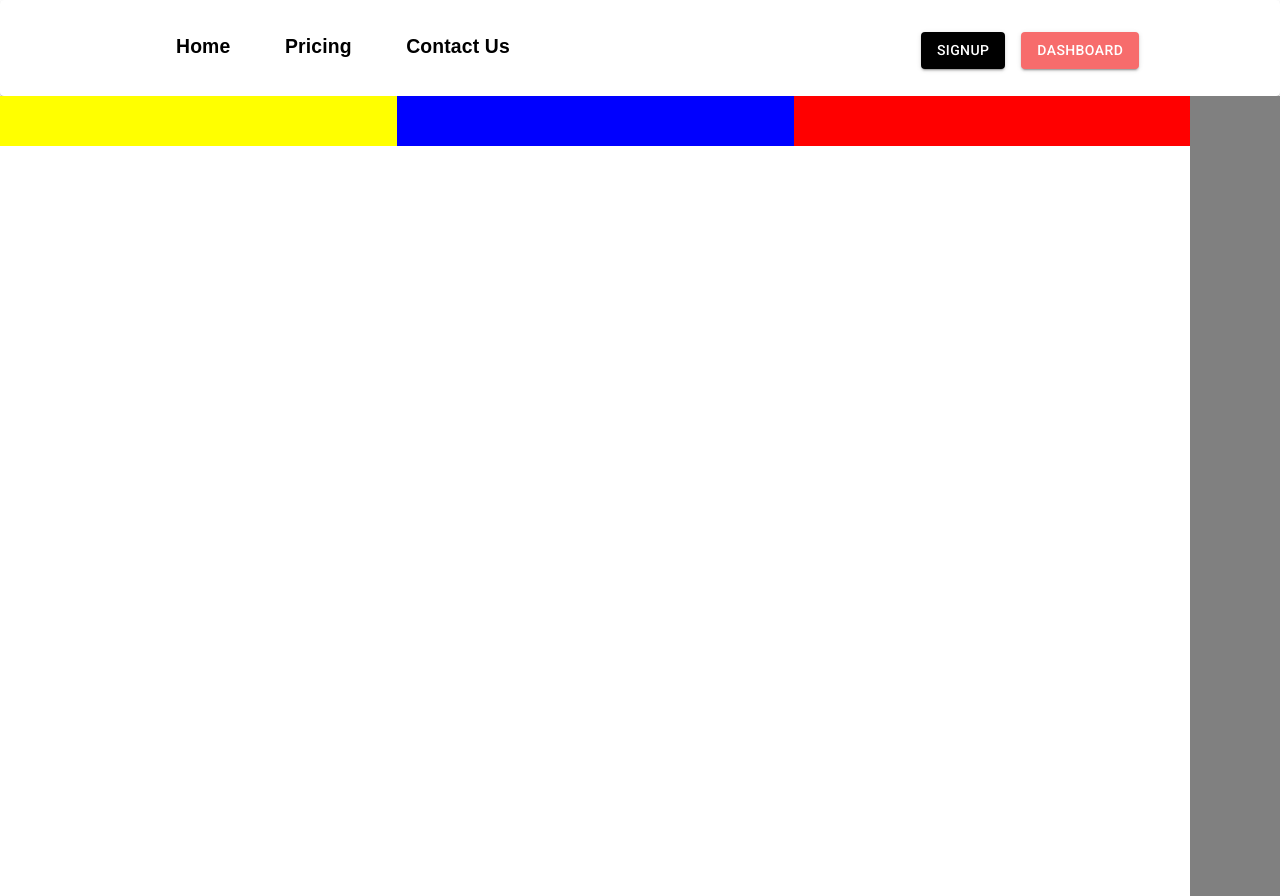
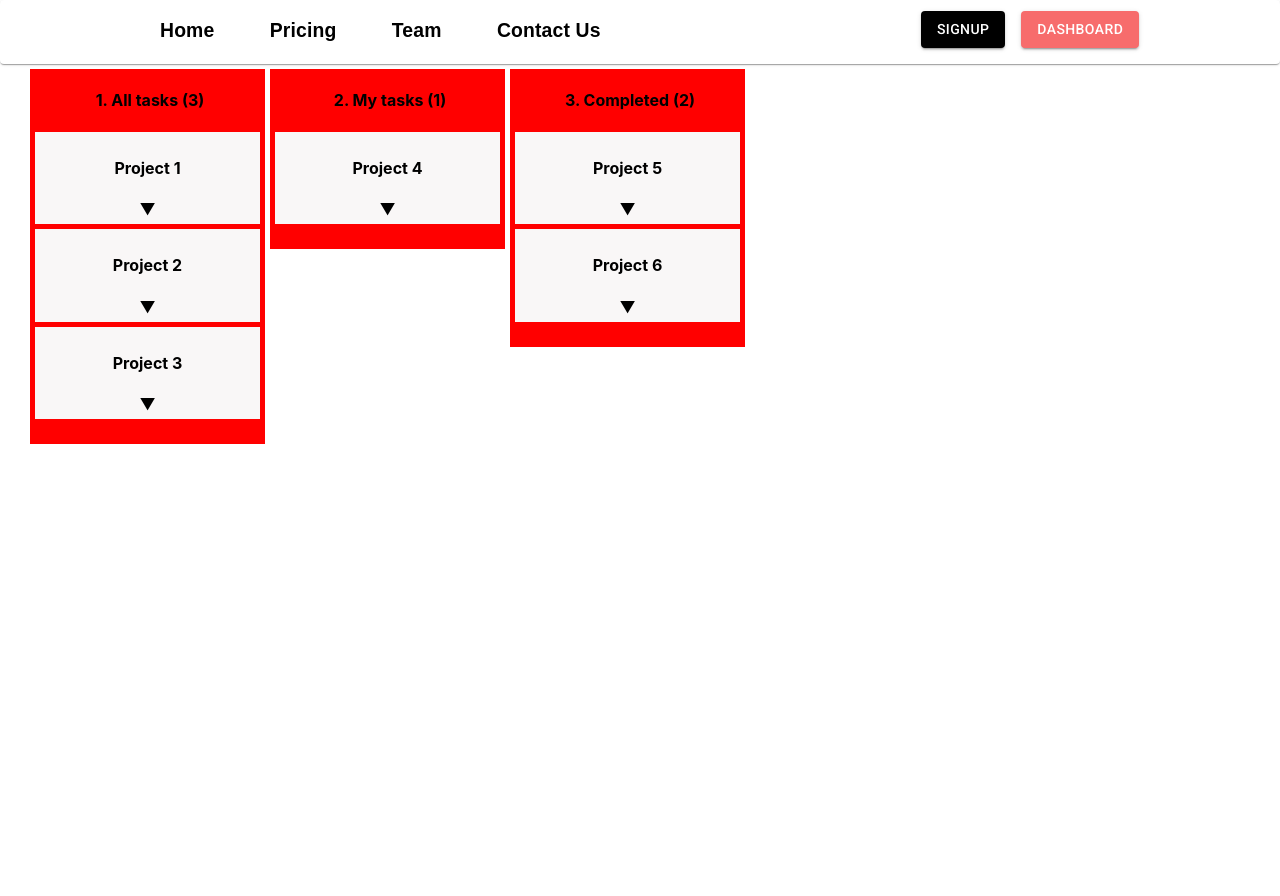
Before and after one commit to Taskiton/taskiton, a React (Create React App) app: page /dashboard in a window 1280 px wide. After the commit the page ends 800 px from the top, so only its background shows below. Built offline with nearby package versions, Linux system fonts and the light colour scheme.

Commit message:
Kanban board

```diff
--- a/src/App.js
+++ b/src/App.js
@@ -15,9 +15,9 @@ const useStyles = makeStyles(theme => ({
     padding: theme.spacing(2),
     textAlign: 'right',
     color: theme.palette.text.secondary,
-    height: '8vh',
+    height: '4vh',
     [theme.breakpoints.down('xs')]: {
-      height: '6vh',
+      height: '4vh',
     }
   }
 }));
--- a/src/dashboard/Dashboard.js
+++ b/src/dashboard/Dashboard.js
@@ -1,10 +1,18 @@
 import React from 'react';
+import Kanban from './Kanban';
 
 import { makeStyles } from '@material-ui/core/styles';
-import Paper from '@material-ui/core/Paper';
+import Hidden from '@material-ui/core/Hidden';
 import Grid from '@material-ui/core/Grid';
 
 const useStyles = makeStyles(theme => ({
+    mainGrids: {
+        width: "32vw",
+        height: "90vh",
+        [theme.breakpoints.down('xs')]: {
+            width: "100vw",
+        }
+    }
 }));
 
 export default function Dashboard() {
@@ -13,20 +21,7 @@ export default function Dashboard() {
 
     return (
         <div>
-            <Grid container spacing={0}>
-                <Grid style= {{width:"31vw"}}>
-                    <div style= {{"height":50, "backgroundColor":"yellow"}}></div>
-                </Grid>
-                <Grid style= {{width:"31vw"}}>
-                    <div style= {{"height":50, "backgroundColor":"blue"}}></div>
-                </Grid>
-                <Grid style= {{width:"31vw"}}>
-                    <div style= {{"height":50, "backgroundColor":"red"}}></div>
-                </Grid>
-                <Grid style= {{width:"7vw"}}>
-                    <div style= {{"height":"100vh", "backgroundColor":"grey"}}></div>
-                </Grid>
-            </Grid>
+            <Kanban/>
         </div>
     );
 }
--- /dev/null
+++ b/src/dashboard/Kanban.js
@@ -0,0 +1,21 @@
+import React from "react";
+import KanbanBoard from './KanbanBoard';
+
+export default function Kanban() {
+
+    const style = {
+        'padding': '30px',
+        'paddingTop': '5px',
+    };
+
+    return (
+        <div style={style}>
+            <KanbanBoard />
+        </div>
+    );
+
+}
+
+
+/**********************Reference***********************/
+// https://codepen.io/raymondcao/pen/yoRpRM?editors=0010
--- /dev/null
+++ b/src/dashboard/KanbanBoard.js
@@ -0,0 +1,95 @@
+import React, { useState, useEffect } from 'react';
+import KanbanColumn from './KanbanColumn';
+
+export default function KanbanBoard() {
+
+    let columns = [
+        { name: 'All tasks', stage: 1 },
+        { name: 'My tasks', stage: 2 },
+        { name: 'Completed', stage: 3 }
+    ];
+
+    const [isLoading, setIsLoading] = useState(true);
+    const [project, setProject] = useState([]);
+    const [draggedOverCol, setDraggedOverCol] = useState(0);
+
+    useEffect(() => {
+        setProject(projectList);
+        setIsLoading(false);
+    });
+
+    //this is called when a Kanban card is dragged over a column (called by column)
+    let handleOnDragEnter = (e, stageValue) => {
+        setDraggedOverCol(stageValue);
+    }
+
+    //this is called when a Kanban card dropped over a column (called by card)
+    let handleOnDragEnd = (e, projects) => {
+        const updatedProjects = project.slice(0);
+        updatedProjects.find((projectObject) => { return projectObject.name === projects.name; }).project_stage = draggedOverCol;
+        setProject(updatedProjects);
+    }
+
+    if (isLoading) {
+        return (<h3>Loading...</h3>);
+    }
+
+    return (
+        <div>
+            {columns.map((column) => {
+                return (
+                    <KanbanColumn
+                        name={column.name}
+                        stage={column.stage}
+                        projects={project.filter((project) => { return parseInt(project.project_stage, 10) === column.stage; })}
+                        onDragEnter={handleOnDragEnter}
+                        onDragEnd={handleOnDragEnd}
+                        key={column.stage}
+                    />
+                );
+            })}
+        </div>
+    );
+
+}
+
+/*
+ * Projects to be displayed on Kanban Board
+ */
+let projectList = [
+    {
+        name: 'Project 1',
+        description: 'Lorem ipsum dolor sit amet, consectetur adipiscing elit. Etiam posuere dui vel urna egestas rutrum. ',
+        project_stage: 1
+    },
+    {
+        name: 'Project 2',
+        description: 'Lorem ipsum dolor sit amet, consectetur adipiscing elit. Etiam posuere dui vel urna egestas rutrum. ',
+        project_stage: 1
+    },
+    {
+        name: 'Project 3',
+        description: 'Lorem ipsum dolor sit amet, consectetur adipiscing elit. Etiam posuere dui vel urna egestas rutrum. ',
+        project_stage: 1
+    },
+    {
+        name: 'Project 4',
+        description: 'Lorem ipsum dolor sit amet, consectetur adipiscing elit. Etiam posuere dui vel urna egestas rutrum. ',
+        project_stage: 2
+    },
+    {
+        name: 'Project 5',
+        description: 'Lorem ipsum dolor sit amet, consectetur adipiscing elit. Etiam posuere dui vel urna egestas rutrum. ',
+        project_stage: 3
+    },
+    {
+        name: 'Project 6',
+        description: 'Lorem ipsum dolor sit amet, consectetur adipiscing elit. Etiam posuere dui vel urna egestas rutrum. ',
+        project_stage: 3
+    },
+    {
+        name: 'Project 7',
+        description: 'Lorem ipsum dolor sit amet, consectetur adipiscing elit. Etiam posuere dui vel urna egestas rutrum. ',
+        project_stage: 4
+    },
+];
--- /dev/null
+++ b/src/dashboard/KanbanCard.js
@@ -0,0 +1,38 @@
+import React, { useState } from 'react';
+
+export default function KanbanCard(props) {
+
+    const [collapsed, setCollapsed] = useState(true);
+
+
+		const cardStyle = {
+			'backgroundColor': '#f9f7f7',
+			'paddingLeft': '0px',
+			'paddingTop': '5px',
+			'paddingBottom': '5px',
+			'marginLeft': '0px',
+			'marginRight': '5px',
+			'marginBottom': '5px',
+		};
+
+		return (
+			<div
+				style={cardStyle}
+				draggable={true}
+				onDragEnd={(e) => {props.onDragEnd(e, props.project);}}
+			>
+				<div><h4>{props.project.name}</h4></div>
+				{(collapsed)
+					? null
+					: (<div><strong>Description: </strong>{props.project.description }<br/></div>)
+				}
+				<div
+					style={{'width': '100%'}}
+					onClick={(e) => {setCollapsed(!collapsed)}}
+				>
+					{(collapsed) ? String.fromCharCode('9660') : String.fromCharCode('9650')}
+				</div>
+			</div>
+		);
+
+}
--- /dev/null
+++ b/src/dashboard/KanbanColumn.js
@@ -0,0 +1,48 @@
+import React, { useState } from 'react';
+import KanbanCard from './KanbanCard';
+
+export default function KanbanColumn(props) {
+
+    const [mouseIsHovering, setMouseIsHovering] = useState(false);
+
+    let generateKanbanCards = () => {
+        return props.projects.slice(0).map((project) => {
+            return (
+                <KanbanCard
+                    project={project}
+                    key={project.name}
+                    onDragEnd={props.onDragEnd}
+                />
+            );
+        });
+    }
+
+
+    const columnStyle = {
+        'display': 'inline-block',
+        'verticalAlign': 'top',
+        'marginRight': '5px',
+        'marginBottom': '5px',
+        'paddingLeft': '5px',
+        'paddingTop': '0px',
+        'width': '230px',
+        'textAlign': 'center',
+        'backgroundColor': 'red',
+    };
+    return (
+        <div
+            style={columnStyle}
+            onDragEnter={(e) => {
+                setMouseIsHovering(true);
+                props.onDragEnter(e, props.stage);
+            }}
+            onDragExit={(e) => {
+                setMouseIsHovering(false)
+            }}
+        >
+            <h4>{props.stage}. {props.name} ({props.projects.length})</h4>
+            {generateKanbanCards()}
+            <br />
+        </div>);
+
+}
--- a/src/landing/LandingPage.js
+++ b/src/landing/LandingPage.js
@@ -26,12 +26,12 @@ export default function LandingPage() {
 
                     </div>
                 </Grid>
-                {/* <Grid item xs={12} sm={6}>
+                <Grid item xs={12} sm={6}>
                     <div className={classes.promo2} style={{ backgroundColor: 'red' }}>Text2</div>
                 </Grid>
                 <Grid item xs={12} sm={6}>
                     <div className={classes.promo2} style={{ backgroundColor: 'Yellow' }}>Image2</div>
-                </Grid> */}
+                </Grid>
             </Grid>
         </div>
     );
--- a/src/landing/LandingPageStyle.js
+++ b/src/landing/LandingPageStyle.js
@@ -14,7 +14,7 @@ export const landingPageStyle = makeStyles(theme => ({
         }
     },
     promo1: {
-        height: '92vh',
+        height: '96vh',
         [theme.breakpoints.down('xs')]: {
             height: '60vh',
         }
--- a/src/landing/components/NavBar.js
+++ b/src/landing/components/NavBar.js
@@ -11,7 +11,6 @@ const useStyles = makeStyles(theme => ({
   root: {
     marginLeft: theme.spacing(2),
     paddingRight: '10%',
-    padding: '2vh',
     //Contunie here, its not good for hambuger button
     //   "&:nth-child(1)": {
     //     marginLeft:'20%'
@@ -25,6 +24,7 @@ const useStyles = makeStyles(theme => ({
     marginLeft: theme.spacing(2),
     backgroundColor: '#F76C6C',
     color: 'white',
+    marginTop: -5,
     //Media Query for mobile version
     [theme.breakpoints.down('xs')]: {
       width: '100%',
@@ -90,17 +90,20 @@ export default function NavBar(props) {
           <Link href="#" onClick={preventDefault} style={linkStyle} className={classes.linkStyle}>
             Pricing
       </Link>
-          <Link href="#" onClick={preventDefault} style={linkStyle} className={classes.linkStyle}>
+      <Link href="#" onClick={preventDefault} style={linkStyle} className={classes.linkStyle}>
+            Team
+      </Link>
+      <Link href="#" onClick={preventDefault} style={linkStyle} className={classes.linkStyle}>
             Contact Us
       </Link>
         </Box>
         <Box component="span" >
 
-          <Link to="/signup" style={{textDecoration:"none"}}>
+          <Link to="/signup" style={{ textDecoration: "none" }}>
             <Button variant="contained" className={classes.buttonStyle} style={{ backgroundColor: '#000000' }}>Signup</Button>
           </Link>
 
-          <Link to="/dashboard" style={{textDecoration:"none"}}>
+          <Link to="/dashboard" style={{ textDecoration: "none" }}>
             <Button variant="contained" className={classes.buttonStyle}>
               Dashboard
             </Button>
```
